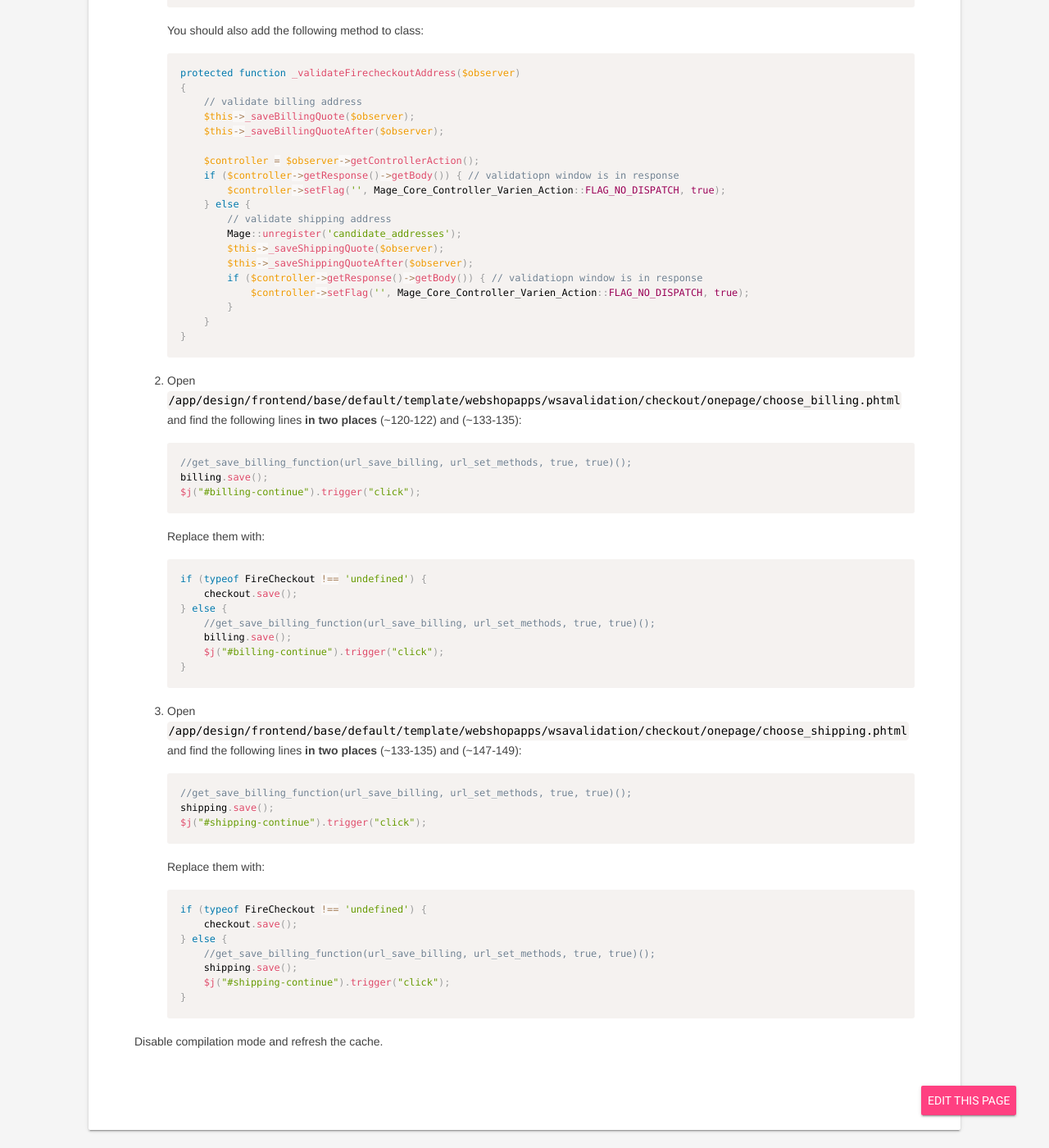
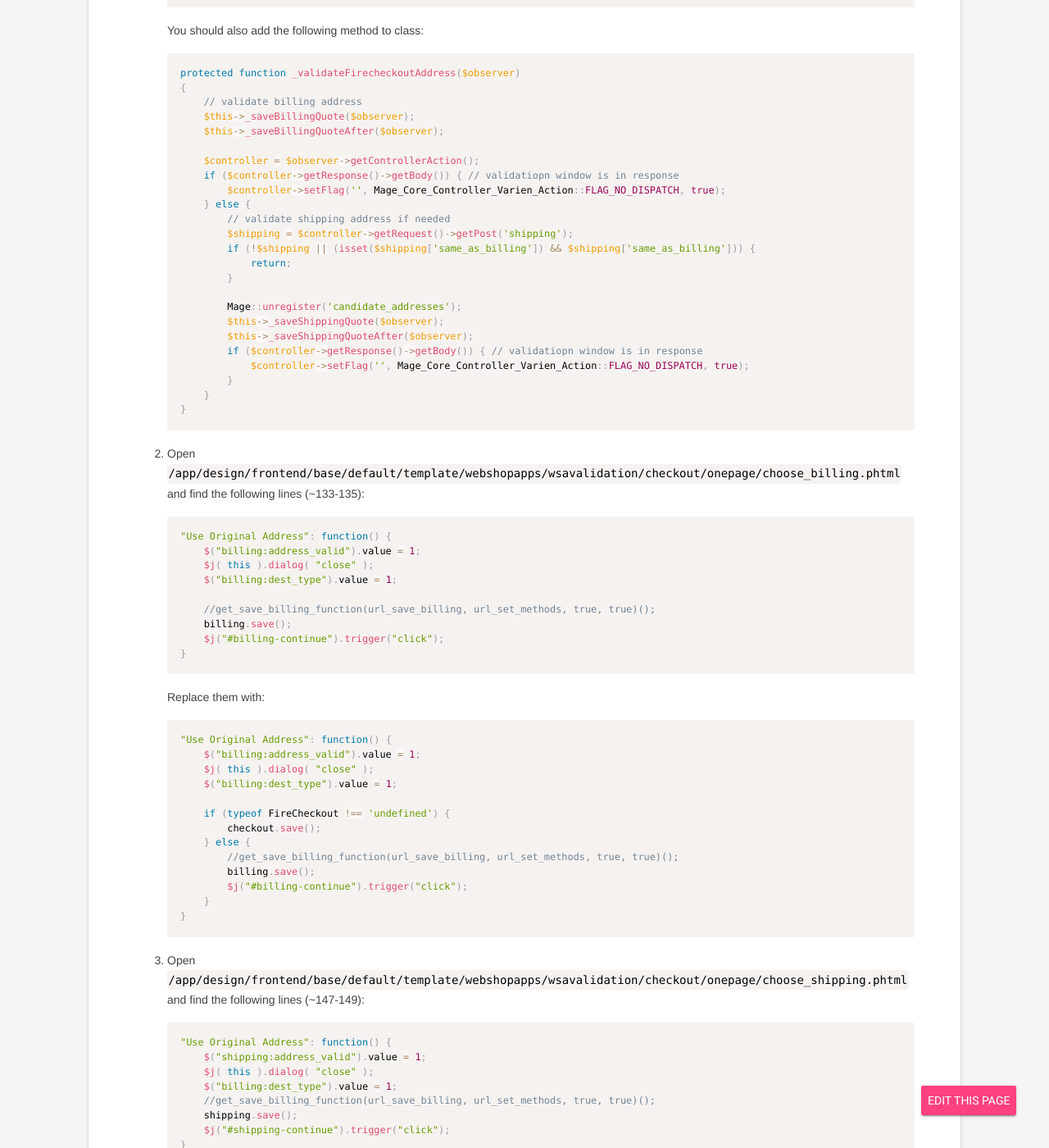
Before and after one commit to tmhub/tmhub.github.io, a Jekyll site: the page built from extensions/firecheckout/supported-modules/webshopapps-wsavalidation.md, in a window 1280 px wide and 1400 px high, scrolled down 552 px. Shown: the whole window at 82% size. Built offline with Jekyll 4.4.1, drawn with Linux system fonts in a browser that asks for light colours; some of the changed text lies outside the part shown.

Commit message:
Improved Webshopapps_Wsavalidation integration

````diff
--- a/extensions/firecheckout/supported-modules/webshopapps-wsavalidation.md
+++ b/extensions/firecheckout/supported-modules/webshopapps-wsavalidation.md
@@ -42,7 +42,12 @@ category: Firecheckout
         if ($controller->getResponse()->getBody()) { // validatiopn window is in response
             $controller->setFlag('', Mage_Core_Controller_Varien_Action::FLAG_NO_DISPATCH, true);
         } else {
-            // validate shipping address
+            // validate shipping address if needed
+            $shipping = $controller->getRequest()->getPost('shipping');
+            if (!$shipping || (isset($shipping['same_as_billing']) && $shipping['same_as_billing'])) {
+                return;
+            }
+
             Mage::unregister('candidate_addresses');
             $this->_saveShippingQuote($observer);
             $this->_saveShippingQuoteAfter($observer);
@@ -54,44 +59,67 @@ category: Firecheckout
     ```
 
  2. Open `/app/design/frontend/base/default/template/webshopapps/wsavalidation/checkout/onepage/choose_billing.phtml`
- and find the following lines **in two places** (~120-122) and (~133-135):
+ and find the following lines (~133-135):
 
     ```javascript
-    //get_save_billing_function(url_save_billing, url_set_methods, true, true)();
-    billing.save();
-    $j("#billing-continue").trigger("click");
+    "Use Original Address": function() {
+        $("billing:address_valid").value = 1;
+        $j( this ).dialog( "close" );
+        $("billing:dest_type").value = 1;
+
+        //get_save_billing_function(url_save_billing, url_set_methods, true, true)();
+        billing.save();
+        $j("#billing-continue").trigger("click");
+    }
     ```
 
     Replace them with:
 
     ```javascript
-    if (typeof FireCheckout !== 'undefined') {
-        checkout.save();
-    } else {
-        //get_save_billing_function(url_save_billing, url_set_methods, true, true)();
-        billing.save();
-        $j("#billing-continue").trigger("click");
+    "Use Original Address": function() {
+        $("billing:address_valid").value = 1;
+        $j( this ).dialog( "close" );
+        $("billing:dest_type").value = 1;
+
+        if (typeof FireCheckout !== 'undefined') {
+            checkout.save();
+        } else {
+            //get_save_billing_function(url_save_billing, url_set_methods, true, true)();
+            billing.save();
+            $j("#billing-continue").trigger("click");
+        }
     }
     ```
  3. Open `/app/design/frontend/base/default/template/webshopapps/wsavalidation/checkout/onepage/choose_shipping.phtml`
- and find the following lines **in two places** (~133-135) and (~147-149):
+ and find the following lines (~147-149):
 
     ```javascript
-    //get_save_billing_function(url_save_billing, url_set_methods, true, true)();
-    shipping.save();
-    $j("#shipping-continue").trigger("click");
-    ```
-
-    Replace them with:
-
-    ```javascript
-    if (typeof FireCheckout !== 'undefined') {
-        checkout.save();
-    } else {
+    "Use Original Address": function() {
+        $("shipping:address_valid").value = 1;
+        $j( this ).dialog( "close" );
+        $("billing:dest_type").value = 1;
         //get_save_billing_function(url_save_billing, url_set_methods, true, true)();
         shipping.save();
         $j("#shipping-continue").trigger("click");
     }
     ```
 
+    Replace them with:
+
+    ```javascript
+    "Use Original Address": function() {
+        $("shipping:address_valid").value = 1;
+        $j( this ).dialog( "close" );
+        $("billing:dest_type").value = 1;
+
+        if (typeof FireCheckout !== 'undefined') {
+            checkout.save();
+        } else {
+            //get_save_billing_function(url_save_billing, url_set_methods, true, true)();
+            shipping.save();
+            $j("#shipping-continue").trigger("click");
+        }
+    }
+    ```
+
 Disable compilation mode and refresh the cache.
````
